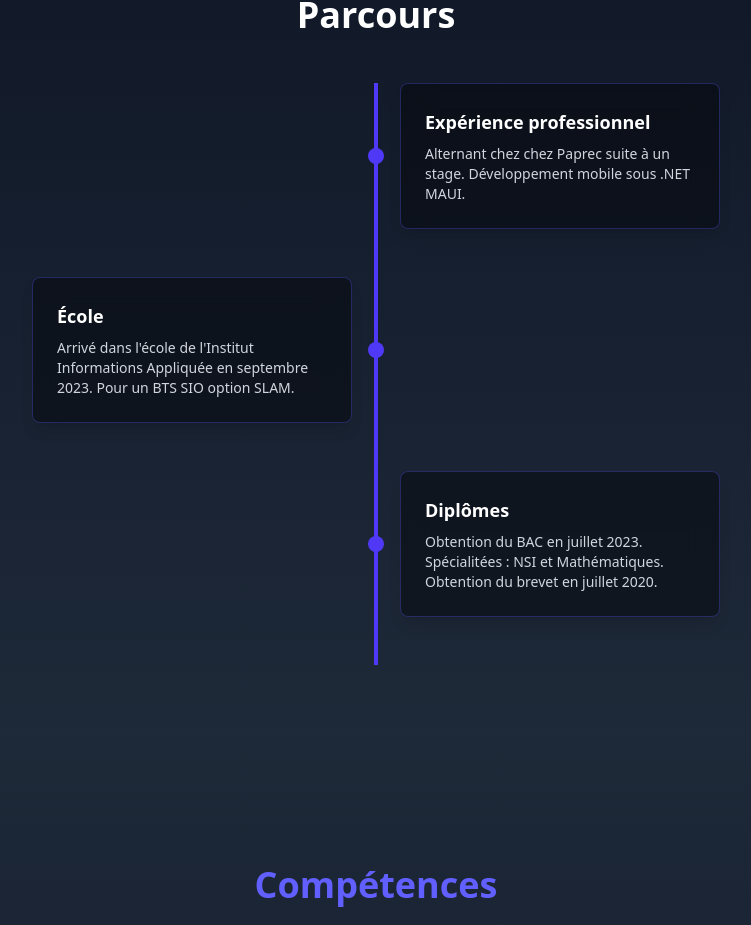
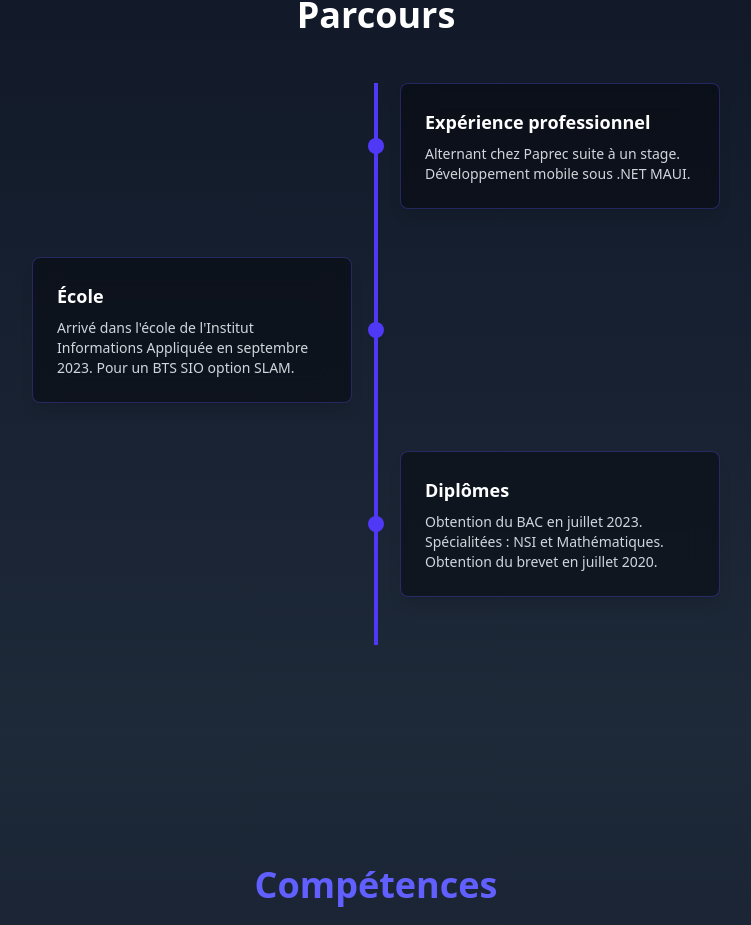
Before and after one commit to TusseauElouan/Portfolio-React, a React (Vite) app: page / in a window 1280 px wide. Shown: the part 869-1794 px from the top of the page, without its empty margins (264-1015 px from the left). Built offline with nearby package versions, Linux system fonts and the light colour scheme.

Commit message:
Update Experience.jsx

```diff
--- a/src/components/Experience.jsx
+++ b/src/components/Experience.jsx
@@ -2,7 +2,7 @@ import React, { useRef } from 'react';
 import { motion, useInView } from 'framer-motion';
 
 const experienceData = [
-  { title: "Expérience professionnel", description: "Alternant chez chez Paprec suite à un stage. Développement mobile sous .NET MAUI." },
+  { title: "Expérience professionnel", description: "Alternant chez Paprec suite à un stage. Développement mobile sous .NET MAUI." },
   { title: "École", description: "Arrivé dans l'école de l'Institut Informations Appliquée en septembre 2023. Pour un BTS SIO option SLAM." },
   { title: "Diplômes", description: "Obtention du BAC en juillet 2023. Spécialitées : NSI et Mathématiques. Obtention du brevet en juillet 2020." },
 ];
```
